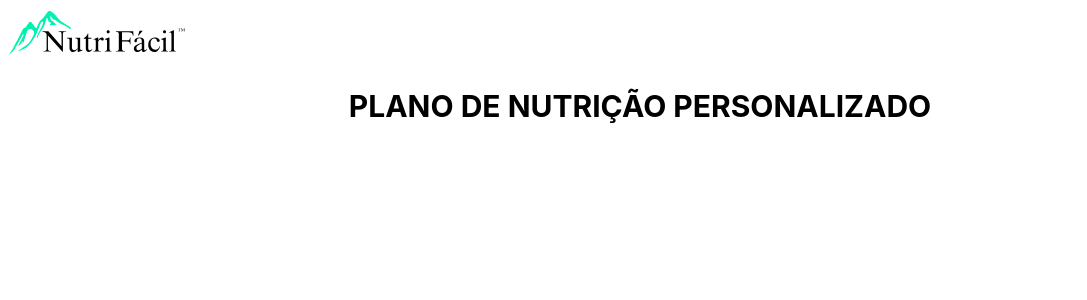
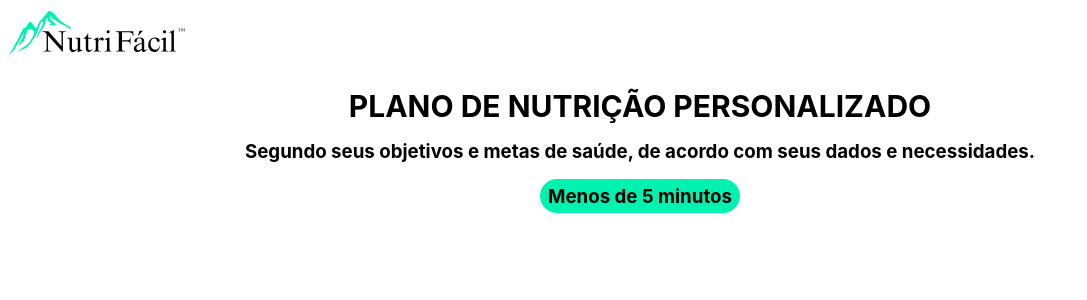
Before and after one commit to HUB-NutriFacil/nutrifacil-front, a React (Vite) app: page / in a window 1280 px wide. Shown: the top 300 px of the page, without its empty margins (0-1087 px from the left). Built offline with nearby package versions, Linux system fonts and the light colour scheme.

Commit message:
chore: adicionando SubtitleQuiz.jsx e Callout.jsx junto aos seus css

```diff
--- /dev/null
+++ b/src/features/quiz/components/common/Callout.jsx
@@ -0,0 +1,15 @@
+import styles from './Callout.module.css'
+
+
+
+function Callout({children}){
+    return(
+        <div className={styles.container}>
+            <h3 className={styles.content}>{children} </h3>
+        </div>
+    )
+
+
+}
+
+export default Callout
--- /dev/null
+++ b/src/features/quiz/components/common/Callout.module.css
@@ -0,0 +1,20 @@
+.container{
+    display: flex;
+    justify-content: center;
+    align-items: center;
+    width: 100%;
+}
+
+.content{
+    font-size: 1.17rem;
+    background-color: var(--cor-primaria);
+
+    display: flex;
+    justify-content: center;
+    align-items: center;
+    text-align: center;
+    width: 200px;
+    height: 34px;
+    border-radius: 3.125rem ;
+
+}
--- /dev/null
+++ b/src/features/quiz/components/common/SubtitleQuiz.jsx
@@ -0,0 +1,9 @@
+import styles from './SubtitleQuiz.module.css'
+
+function SubtitleQuiz({ children }){
+    return(
+        <h3 className={styles.subtitle}>{children}</h3>
+    )
+}
+
+export default SubtitleQuiz
--- /dev/null
+++ b/src/features/quiz/components/common/SubtitleQuiz.module.css
@@ -0,0 +1,5 @@
+.subtitle{
+    font-size: 1.17rem;
+    text-align: center;
+    margin: 8px 0px;
+}
--- a/src/pages/QuizPage.jsx
+++ b/src/pages/QuizPage.jsx
@@ -2,7 +2,8 @@ import { useState } from "react";
 import styles from "./QuizPage.module.css";
 import HeaderQuiz from "../features/quiz/components/HeaderQuiz";
 import TitleQuiz from "../features/quiz/components/common/TitleQuiz";
-
+import SubtitleQuiz from "../features/quiz/components/common/SubtitleQuiz";
+import Callout from "../features/quiz/components/common/Callout";
 function QuizPage() {
   const [currentStep, setCurrentStep] = useState(0);
 
@@ -10,6 +11,8 @@ function QuizPage() {
     <div className={styles.container}>
       <HeaderQuiz step={currentStep} />
       <TitleQuiz>Plano de nutrição personalizado</TitleQuiz>
+      <SubtitleQuiz>Segundo seus objetivos e metas de saúde, de acordo com seus dados e necessidades.</SubtitleQuiz>
+      <Callout>Menos de 5 minutos</Callout>
     </div>
   );
 }
```
